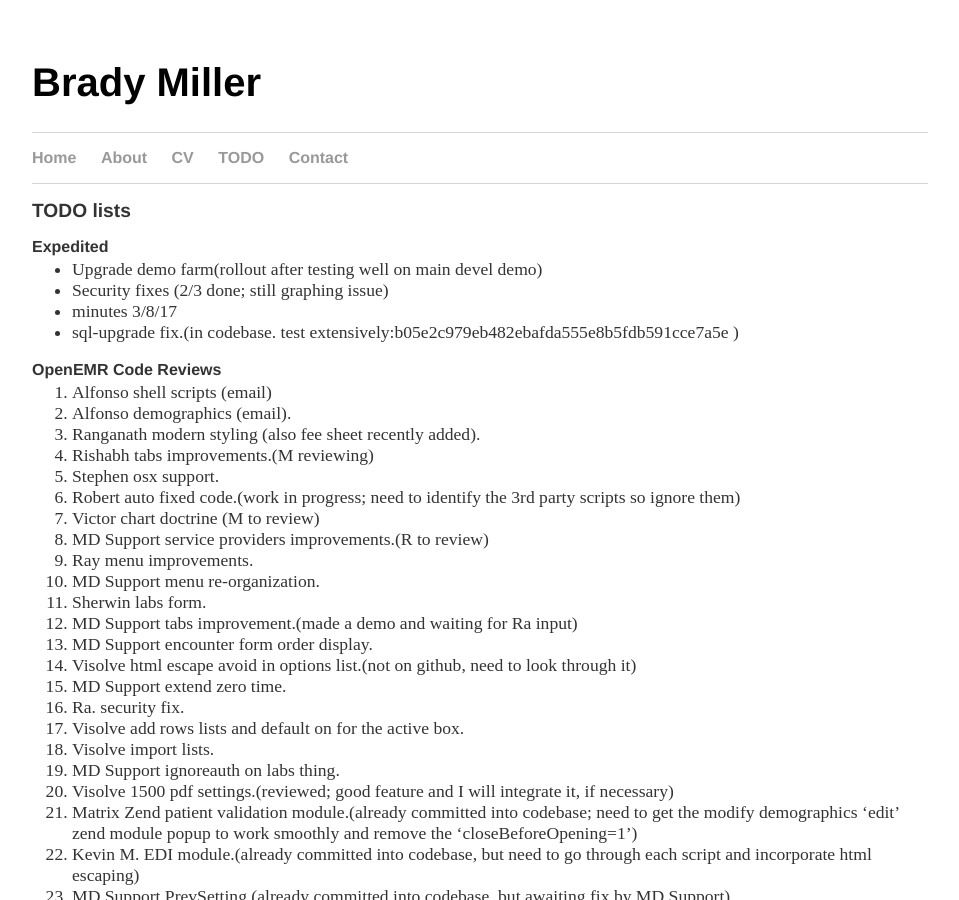
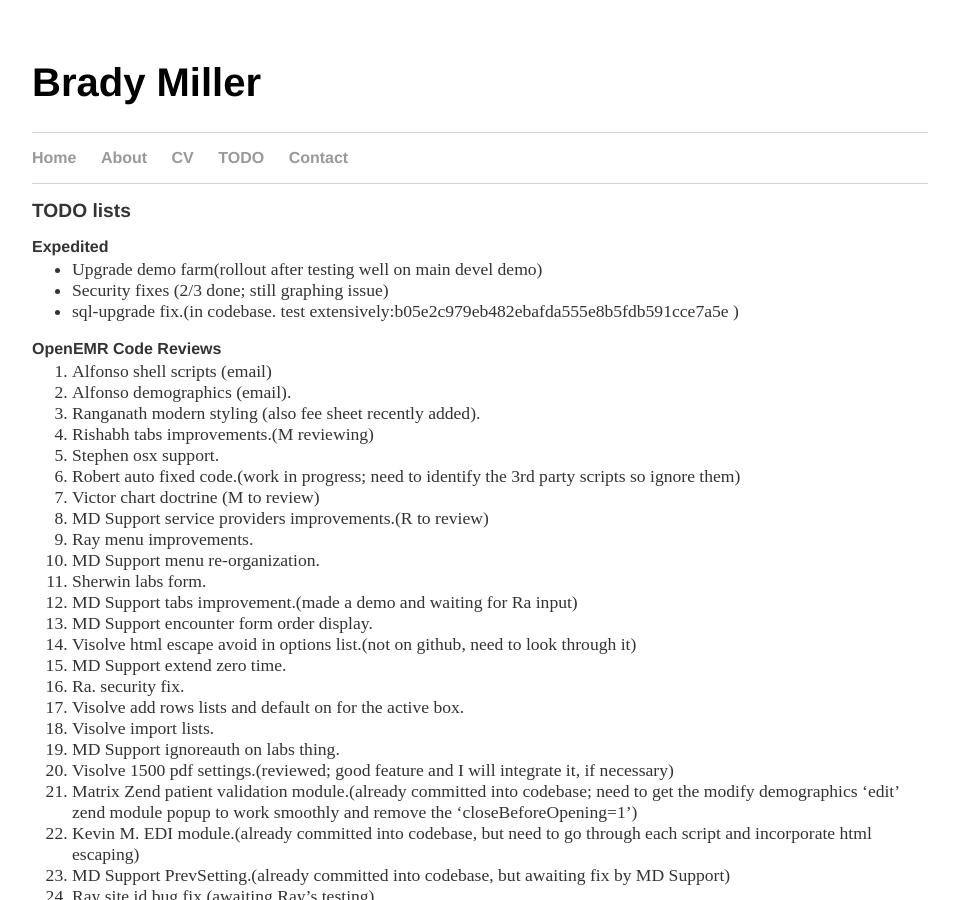
Before and after one commit to bradymiller/bradymiller.github.io, a Jekyll site: the page built from todo/index.md, in a window 1280 px wide and 900 px high. Shown: the whole window, without its empty margins (160-1119 px from the left). Built offline with Jekyll 4.4.1, drawn with Linux system fonts in a browser that asks for light colours; our own code applies the rules of GitHub Pages for plain Markdown files.

Commit message:
Update index.md

```diff
--- a/todo/index.md
+++ b/todo/index.md
@@ -6,7 +6,6 @@
 ### Expedited
 * Upgrade demo farm(rollout after testing well on main devel demo)
 * Security fixes (2/3 done; still graphing issue)
-* minutes 3/8/17
 * sql-upgrade fix.(in codebase. test extensively:b05e2c979eb482ebafda555e8b5fdb591cce7a5e )
 
 ### OpenEMR Code Reviews
```
